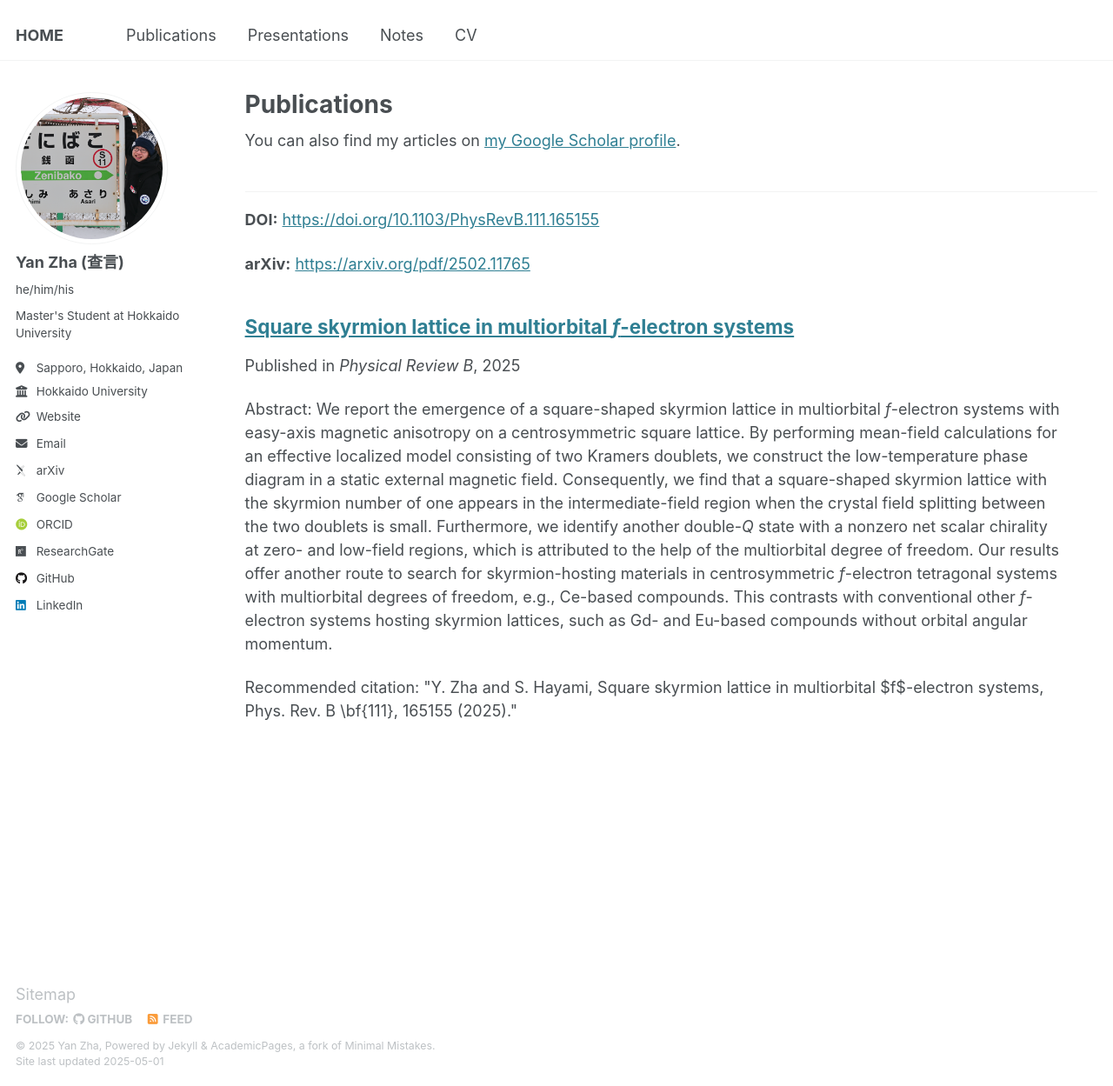
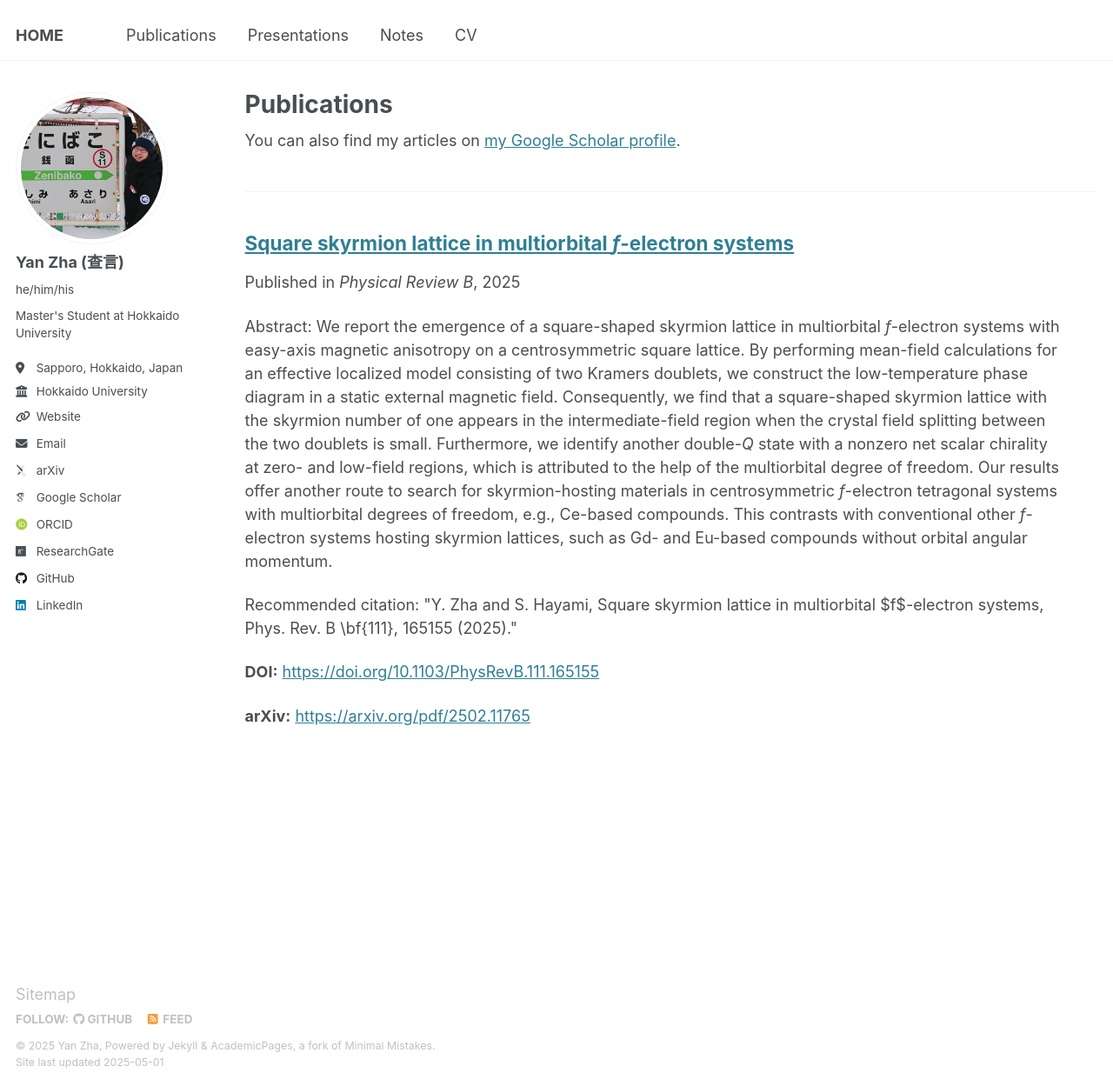
Before and after one commit to yzhacn/yzhacn.github.io, a Jekyll site: the page built from _pages/publications.html, in a window 1280 px wide and 1249 px high. Shown: the whole window at 87% size. Built offline with Jekyll 4.4.1, drawn with Linux system fonts in a browser that asks for light colours; some web fonts are replaced; some of the changed lines change nothing that is shown.

Commit message:
Update archive-single.html

```diff
--- a/_includes/archive-single.html
+++ b/_includes/archive-single.html
@@ -1,11 +1,6 @@
 {% include base_path %}
 
-{% if post.DOI %}
-  <p><strong>DOI:</strong> <a href="{{ post.DOI }}" target="_blank">{{ post.DOI }}</a></p>
-{% endif %}
-{% if post.arxivurl %}
-  <p><strong>arXiv:</strong> <a href="{{ post.arxivurl }}" target="_blank">{{ post.arxivurl }}</a></p>
-{% endif %}
+
 
 {% if post.header.teaser %}
   {% capture teaser %}{{ post.header.teaser }}{% endcapture %}
@@ -72,6 +67,12 @@
     {% elsif post.slidesurl %}
       <p><a href="{{ post.slidesurl }}">Download Slides</a></p>
     {% endif %}
+    {% if post.DOI %}
+    <p><strong>DOI:</strong> <a href="{{ post.DOI }}" target="_blank">{{ post.DOI }}</a></p>
+    {% endif %}
+    {% if post.arxivurl %}
+    <p><strong>arXiv:</strong> <a href="{{ post.arxivurl }}" target="_blank">{{ post.arxivurl }}</a></p>
+    {% endif %}
 
   </article>
 </div>
```
